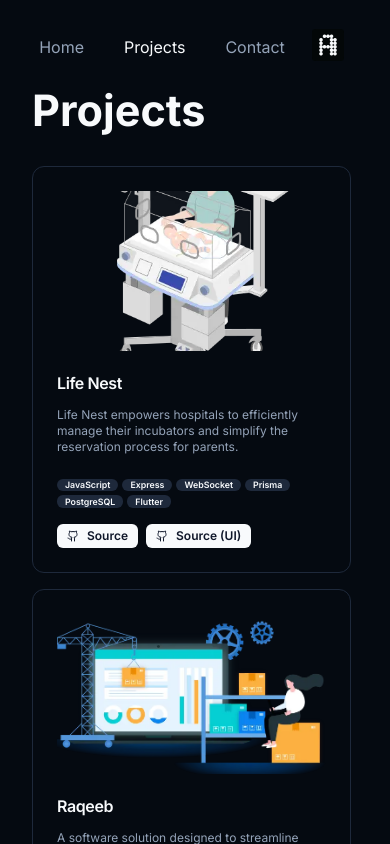
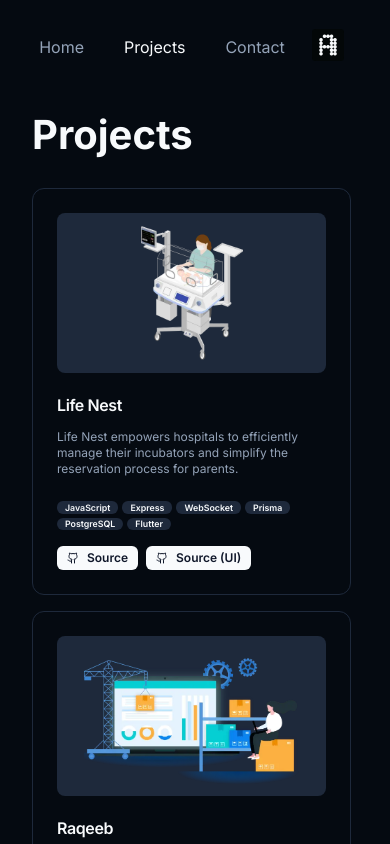
Before and after one commit to alisabry01/portfolio-website, a React (Vite) app: page /projects in a window 390 px wide. Shown: the top 844 px of the page. Built offline with nearby package versions, Linux system fonts and the light colour scheme; a web font is replaced by a local one.

Commit message:
style: Enhance component styling and responsive design consistency

```diff
--- a/src/components/card/card.module.css
+++ b/src/components/card/card.module.css
@@ -8,12 +8,11 @@
 }
 
 .card-cover {
-  border: none;
-  object-fit: cover;
-  /* object-fit: contain;
-  aspect-ratio: 16 / 9; */
+  background-color: var(--secondary);
+  object-fit: contain;
   border-radius: var(--radius);
   height: 10rem;
+  padding: 10px;
 }
 
 .card-header h3 {
--- a/src/components/hero-section/hero-section.module.css
+++ b/src/components/hero-section/hero-section.module.css
@@ -12,7 +12,7 @@
 }
 
 .headline h1 {
-  padding: 0.5rem 0;
+  margin: 0.5rem 0;
   font-family: Calistoga, Inter, Tahoma;
   font-size: 2.7rem;
   line-height: 2.75rem;
@@ -65,7 +65,7 @@
 
   .headline h1 {
     font-size: 2.5rem;
-    padding: 0;
+    margin: 0;
   }
 
   .headline p {
@@ -75,7 +75,7 @@
   .description {
     grid-area: 2 / 1 / 3 / 3;
     font-size: 1.1rem;
-    /* align-self: start; */
+    align-self: start;
   }
 
   .external-links {
--- a/src/pages/projects/projects.module.css
+++ b/src/pages/projects/projects.module.css
@@ -1,8 +1,8 @@
 .projects h1 {
-  padding: 0.5rem 0;
   font-family: Calistoga, Inter, Tahoma;
   font-size: 2.7rem;
-  line-height: 2rem;
+  line-height: 2.7rem;
+  margin-top: 0.6rem;
   margin-bottom: 2rem;
 }
 
@@ -13,6 +13,11 @@
 }
 
 @media (max-width: 767px) {
+  .projects h1 {
+    margin-top: 1.7rem;
+    font-size: 2.5rem;
+  }
+
   .projects main {
     display: flex;
     flex-direction: column;
```
Also changed, not shown: src/pages/contact/contact.module.css (+9 -2 lines).
